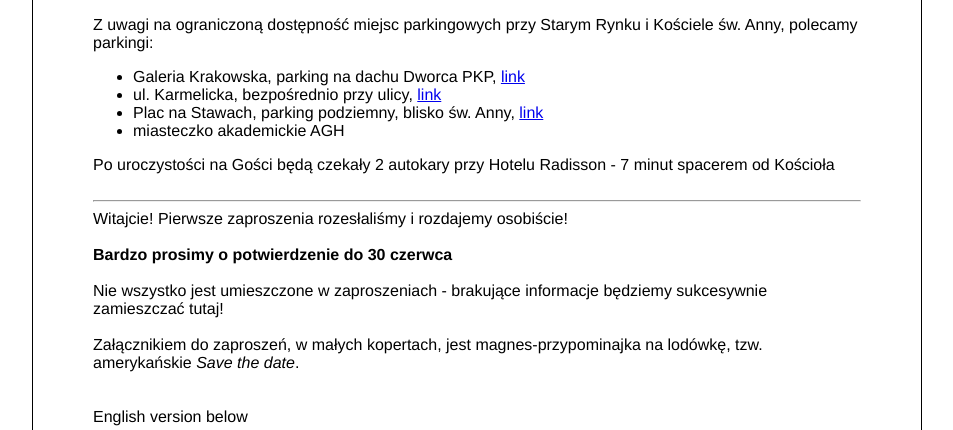
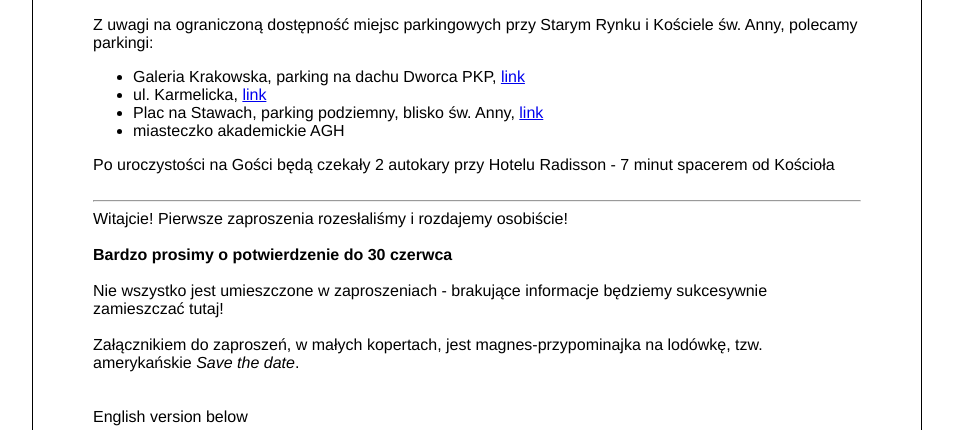
Before and after one commit to odcinek/gosiaimarcin.pl, a plain HTML site: page index.html in a window 1280 px wide. Shown: the part 370-800 px from the top of the page, without its empty margins (171-1124 px from the left). Drawn offline with Linux system fonts and the light colour scheme.

Commit message:
Update index.html

```diff
--- a/index.html
+++ b/index.html
@@ -45,7 +45,7 @@ font-family: Helvetica, sans-serif;
   Z uwagi na ograniczoną dostępność miejsc parkingowych przy Starym Rynku i Kościele św. Anny, polecamy parkingi:
   <ul>
     <li>Galeria Krakowska, parking na dachu Dworca PKP, <a target="blank" href="https://goo.gl/Cqq6Qa">link</a></li>
-    <li>ul. Karmelicka, bezpośrednio przy ulicy, <a target="blank" href="https://goo.gl/pcT31b">link</a></li>
+    <li>ul. Karmelicka, <a target="blank" href="https://goo.gl/D7ZWGy">link</a></li>
     <li>Plac na Stawach, parking podziemny, blisko św. Anny, <a target="blank" href="https://goo.gl/v62G2d">link</a></li>
     <li>miasteczko akademickie AGH</li>
    </ul>
```
